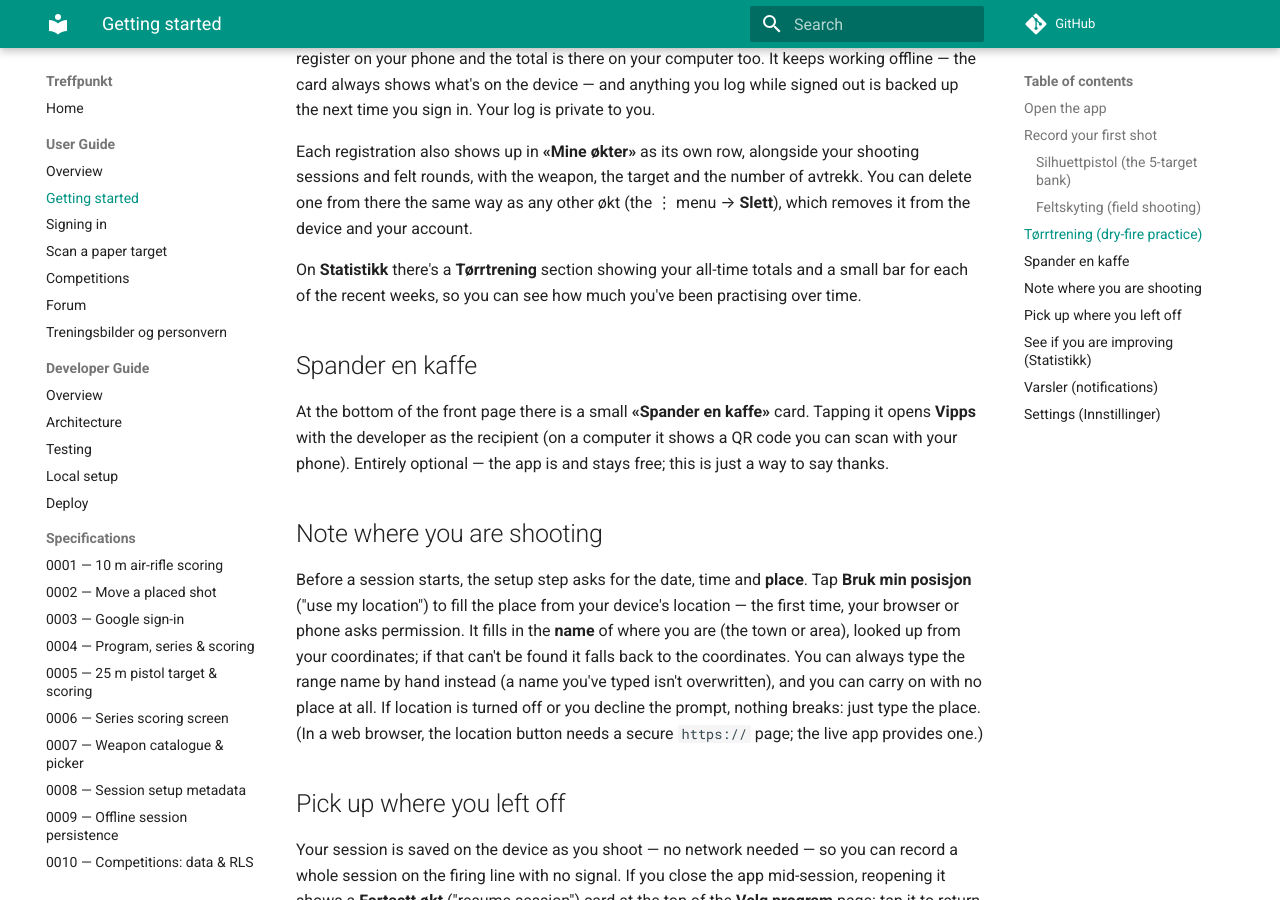
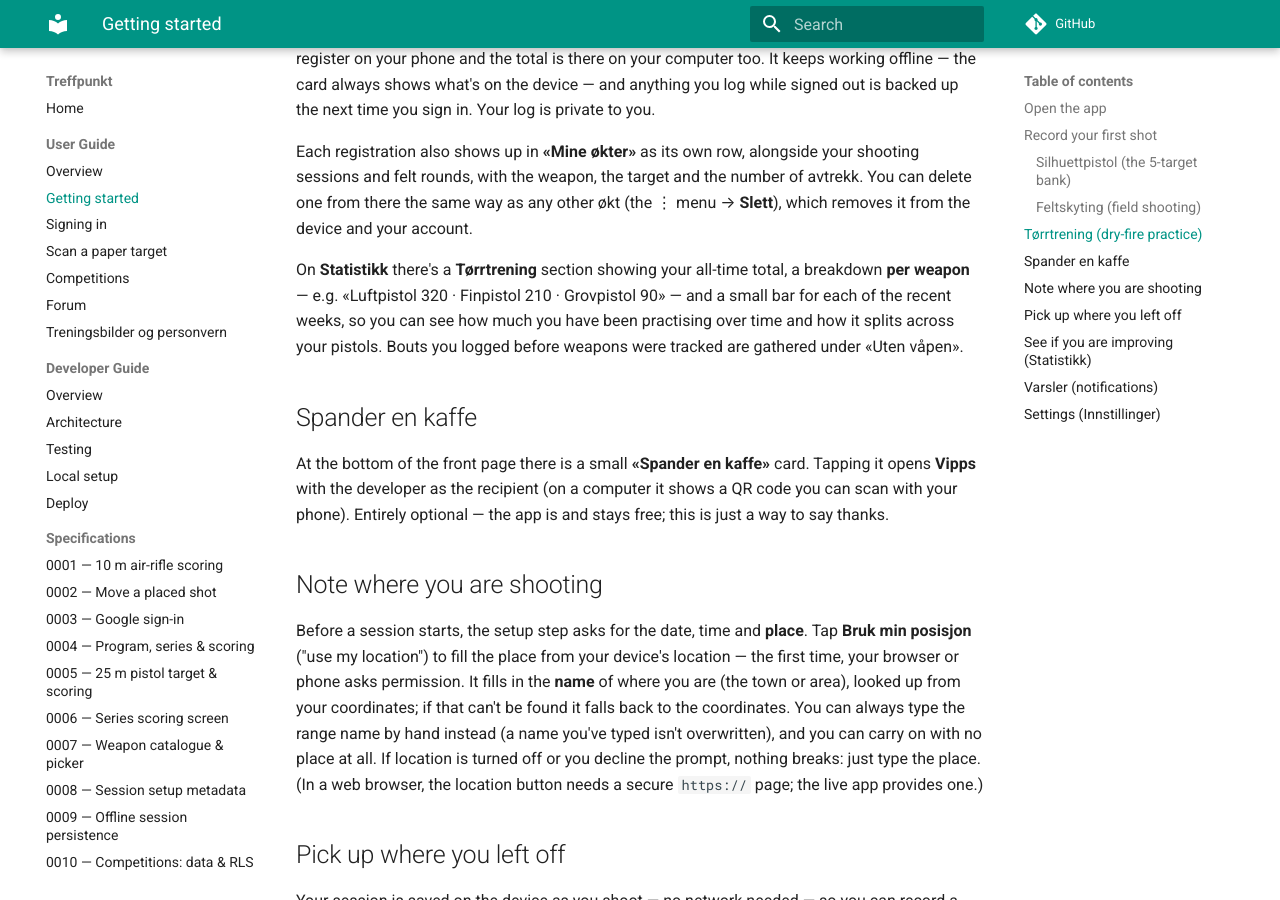
Before and after one commit to roykollensvendsen/treffpunkt, an MkDocs documentation site: the page built from docs/user/getting-started.md, in a window 1280 px wide and 900 px high, scrolled down 3218 px. Built offline with MkDocs 1.6.1 and Material for MkDocs 9.7.7, drawn with Linux system fonts in a browser that asks for light colours; comment, search, counter and statistics services are not loaded.

Commit message:
docs: document per-weapon dry-fire statistics
Updates the user guide and changelog for spec 0166. The Statistikk section of
the guide now describes the per-weapon breakdown beside the all-time total, and
notes that bouts logged before weapons were tracked appear under «Uten våpen».

```diff
--- a/docs/user/getting-started.md
+++ b/docs/user/getting-started.md
@@ -150,9 +150,11 @@ your shooting sessions and felt rounds, with the weapon, the target and the
 number of avtrekk. You can delete one from there the same way as any other økt
 (the ⋮ menu → **Slett**), which removes it from the device and your account.
 
-On **Statistikk** there's a **Tørrtrening** section showing your all-time totals
-and a small bar for each of the recent weeks, so you can see how much you've
-been practising over time.
+On **Statistikk** there's a **Tørrtrening** section showing your all-time total,
+a breakdown **per weapon** — e.g. «Luftpistol 320 · Finpistol 210 · Grovpistol
+90» — and a small bar for each of the recent weeks, so you can see how much you
+have been practising over time and how it splits across your pistols. Bouts you
+logged before weapons were tracked are gathered under «Uten våpen».
 
 ## Spander en kaffe
 
```
Also changed, not shown: docs/CHANGELOG.md (+7 -0 lines).
